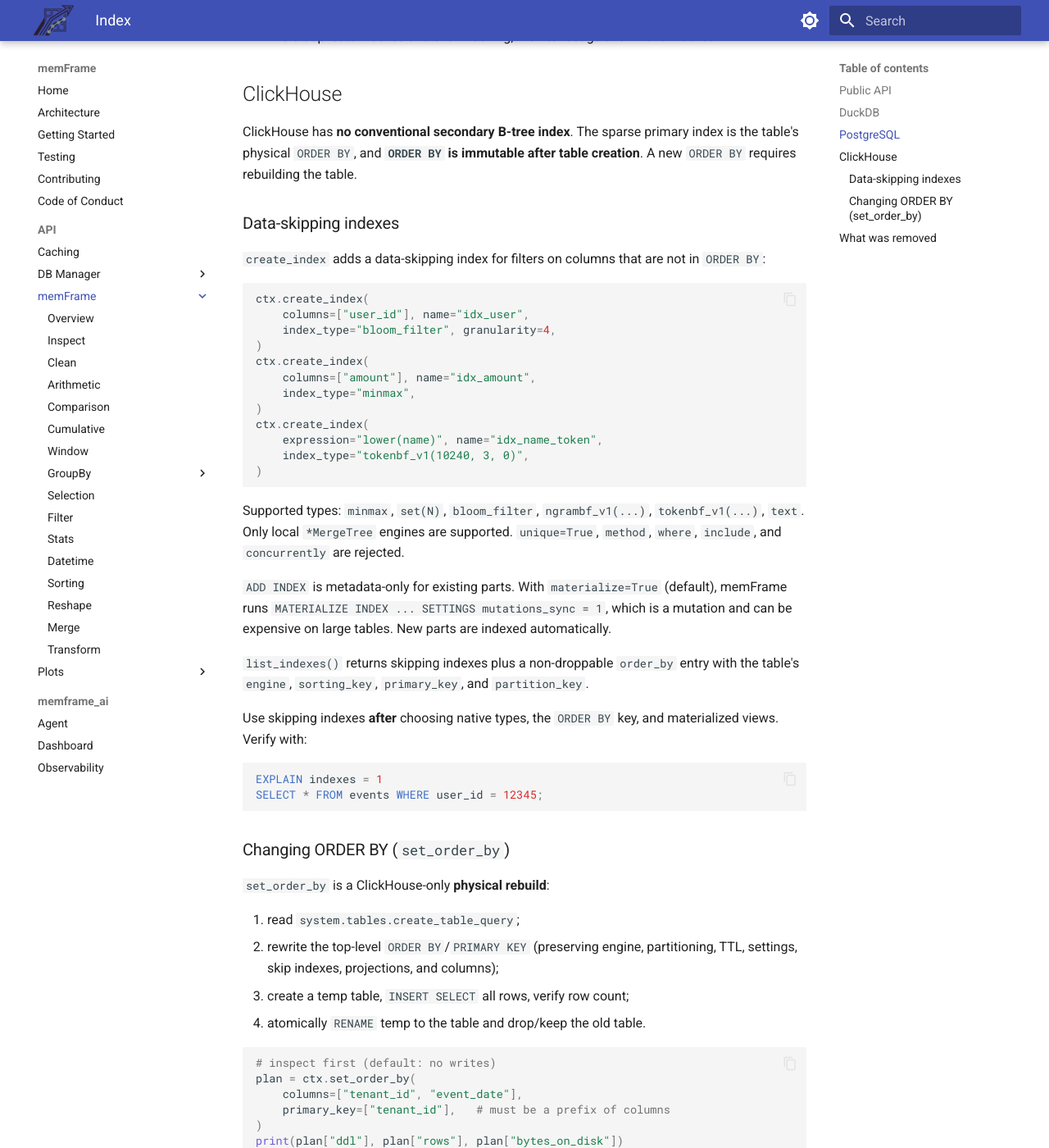
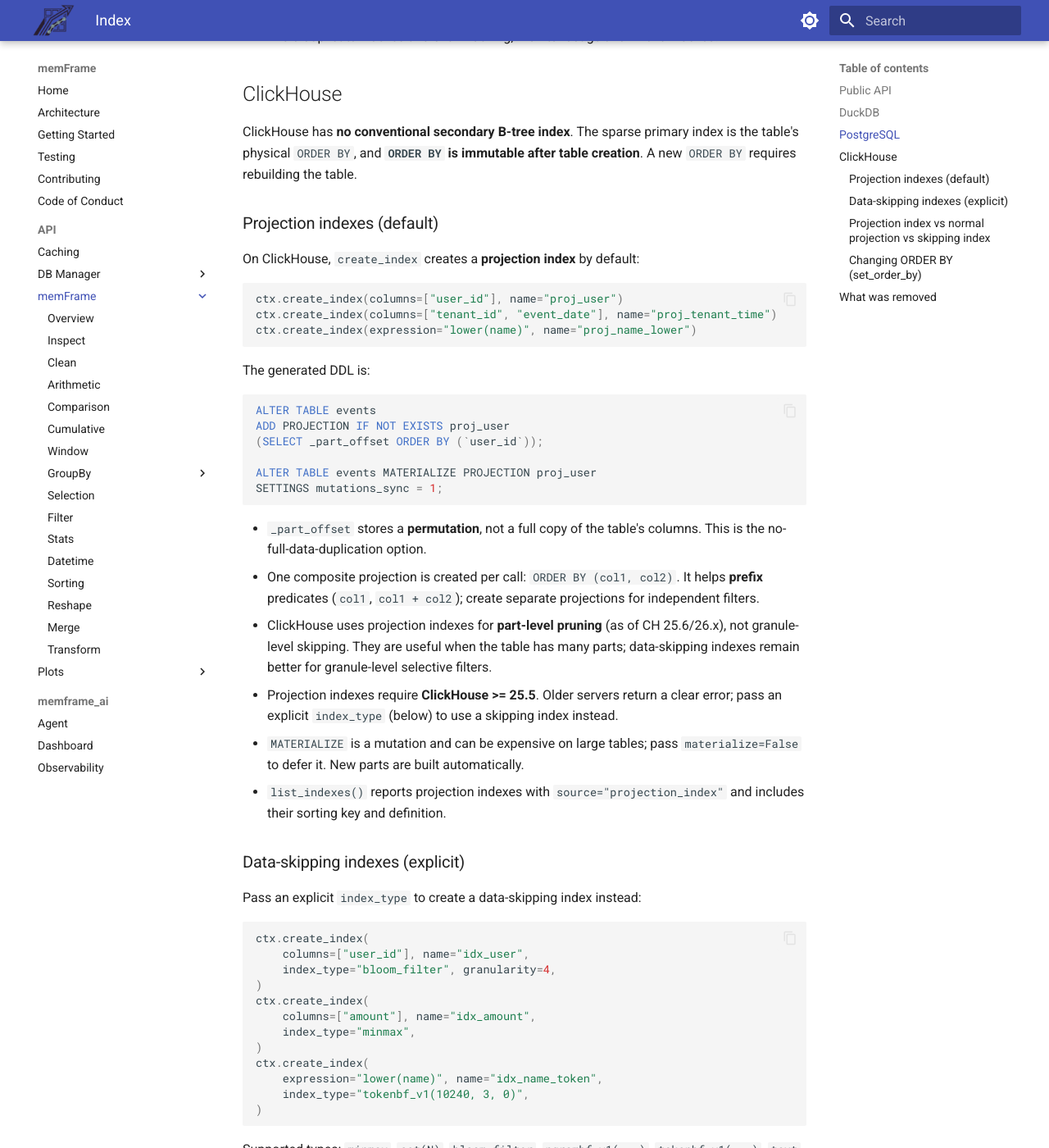
Before and after one commit to Debojit95/memFrame, an MkDocs documentation site: the page built from docs/api/index.md, in a window 1280 px wide and 1400 px high, scrolled down 2350 px. Shown: the whole window at 82% size. Built offline with MkDocs 1.6.1 and Material for MkDocs 9.7.7, drawn with Linux system fonts in a browser that asks for light colours; some of the changed text lies outside the part shown.

Commit message:
[docs] document ClickHouse projection indexes

````diff
--- a/docs/api/index.md
+++ b/docs/api/index.md
@@ -99,10 +99,47 @@
 index is the table's physical `ORDER BY`, and **`ORDER BY` is immutable after
 table creation**. A new `ORDER BY` requires rebuilding the table.
 
-### Data-skipping indexes
+### Projection indexes (default)
 
-`create_index` adds a data-skipping index for filters on columns that are not
-in `ORDER BY`:
+On ClickHouse, `create_index` creates a **projection index** by default:
+
+```python
+ctx.create_index(columns=["user_id"], name="proj_user")
+ctx.create_index(columns=["tenant_id", "event_date"], name="proj_tenant_time")
+ctx.create_index(expression="lower(name)", name="proj_name_lower")
+```
+
+The generated DDL is:
+
+```sql
+ALTER TABLE events
+ADD PROJECTION IF NOT EXISTS proj_user
+(SELECT _part_offset ORDER BY (`user_id`));
+
+ALTER TABLE events MATERIALIZE PROJECTION proj_user
+SETTINGS mutations_sync = 1;
+```
+
+- `_part_offset` stores a **permutation**, not a full copy of the table's
+  columns. This is the no-full-data-duplication option.
+- One composite projection is created per call:
+  `ORDER BY (col1, col2)`. It helps **prefix** predicates (`col1`,
+  `col1 + col2`); create separate projections for independent filters.
+- ClickHouse uses projection indexes for **part-level pruning** (as of
+  CH 25.6/26.x), not granule-level skipping. They are useful when the table
+  has many parts; data-skipping indexes remain better for granule-level
+  selective filters.
+- Projection indexes require **ClickHouse >= 25.5**. Older servers return a
+  clear error; pass an explicit `index_type` (below) to use a skipping index
+  instead.
+- `MATERIALIZE` is a mutation and can be expensive on large tables; pass
+  `materialize=False` to defer it. New parts are built automatically.
+- `list_indexes()` reports projection indexes with
+  `source="projection_index"` and includes their sorting key and definition.
+
+### Data-skipping indexes (explicit)
+
+Pass an explicit `index_type` to create a data-skipping index instead:
 
 ```python
 ctx.create_index(
@@ -128,9 +165,10 @@
 which is a mutation and can be expensive on large tables. New parts are indexed
 automatically.
 
-`list_indexes()` returns skipping indexes plus a non-droppable `order_by`
-entry with the table's `engine`, `sorting_key`, `primary_key`, and
-`partition_key`.
+`list_indexes()` returns skipping indexes with `source="skipping"`, plus a
+non-droppable `order_by` entry with the table's `engine`, `sorting_key`,
+`primary_key`, and `partition_key`. `drop_index` auto-detects projection vs
+skipping index by name.
 
 Use skipping indexes **after** choosing native types, the `ORDER BY` key, and
 materialized views. Verify with:
@@ -139,6 +177,20 @@
 EXPLAIN indexes = 1
 SELECT * FROM events WHERE user_id = 12345;
 ```
+
+For projection indexes, inspect `EXPLAIN projections = 1` or
+`system.query_log.projections`.
+
+### Projection index vs normal projection vs skipping index
+
+| Mechanism | Data copy | Pruning |
+| --- | --- | --- |
+| Projection index (`SELECT _part_offset ORDER BY ...`) | Permutation/offset only | Part-level |
+| Normal projection (`SELECT * ORDER BY ...`) | Full selected columns | Alternate sort order |
+| Data-skipping index (`INDEX ... TYPE bloom_filter/minmax/...`) | Metadata only | Granule-level |
+
+memFrame only generates the `_part_offset` form; it never creates a normal
+projection that duplicates full rows.
 
 ### Changing ORDER BY (`set_order_by`)
 
````
Also changed, not shown: CHANGELOG.md (+7 -5 lines), README.md (+1 -1 lines).
